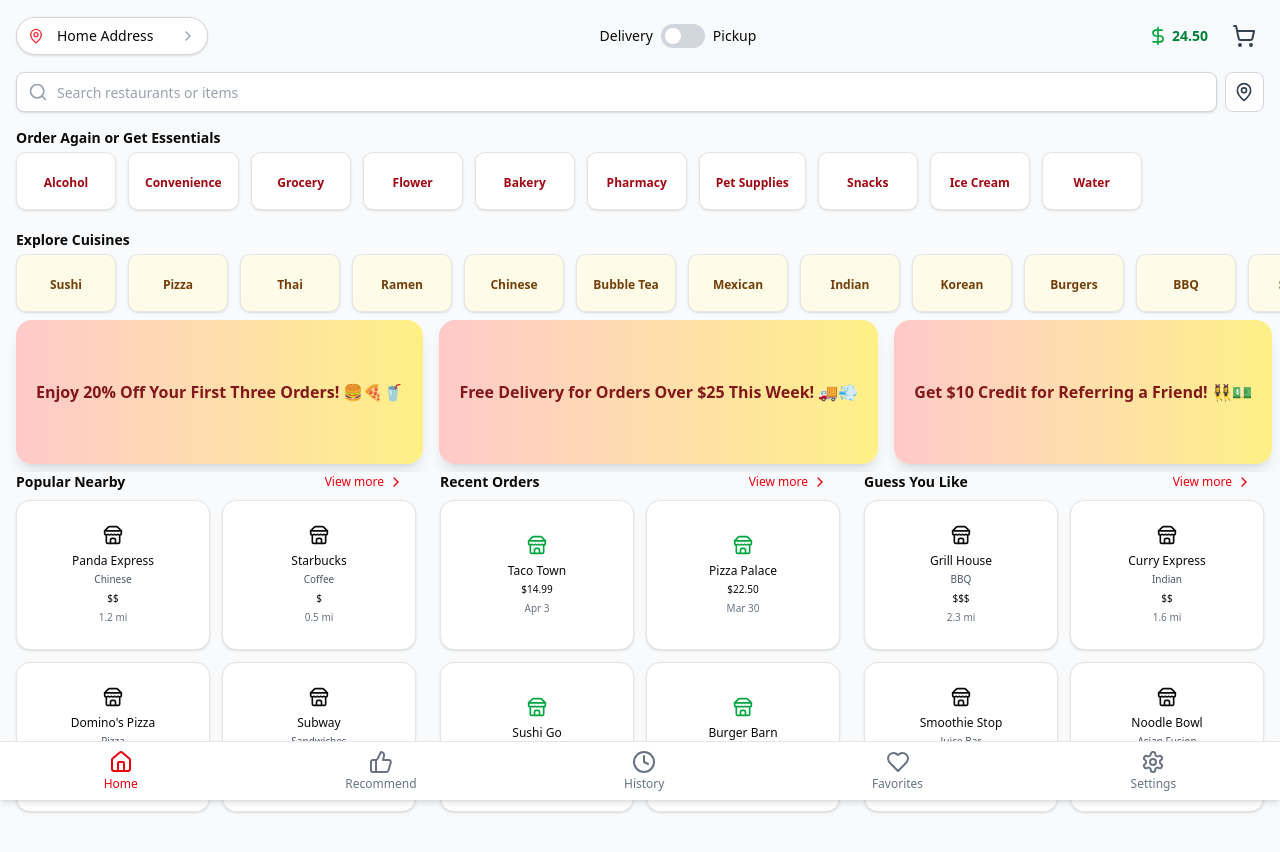
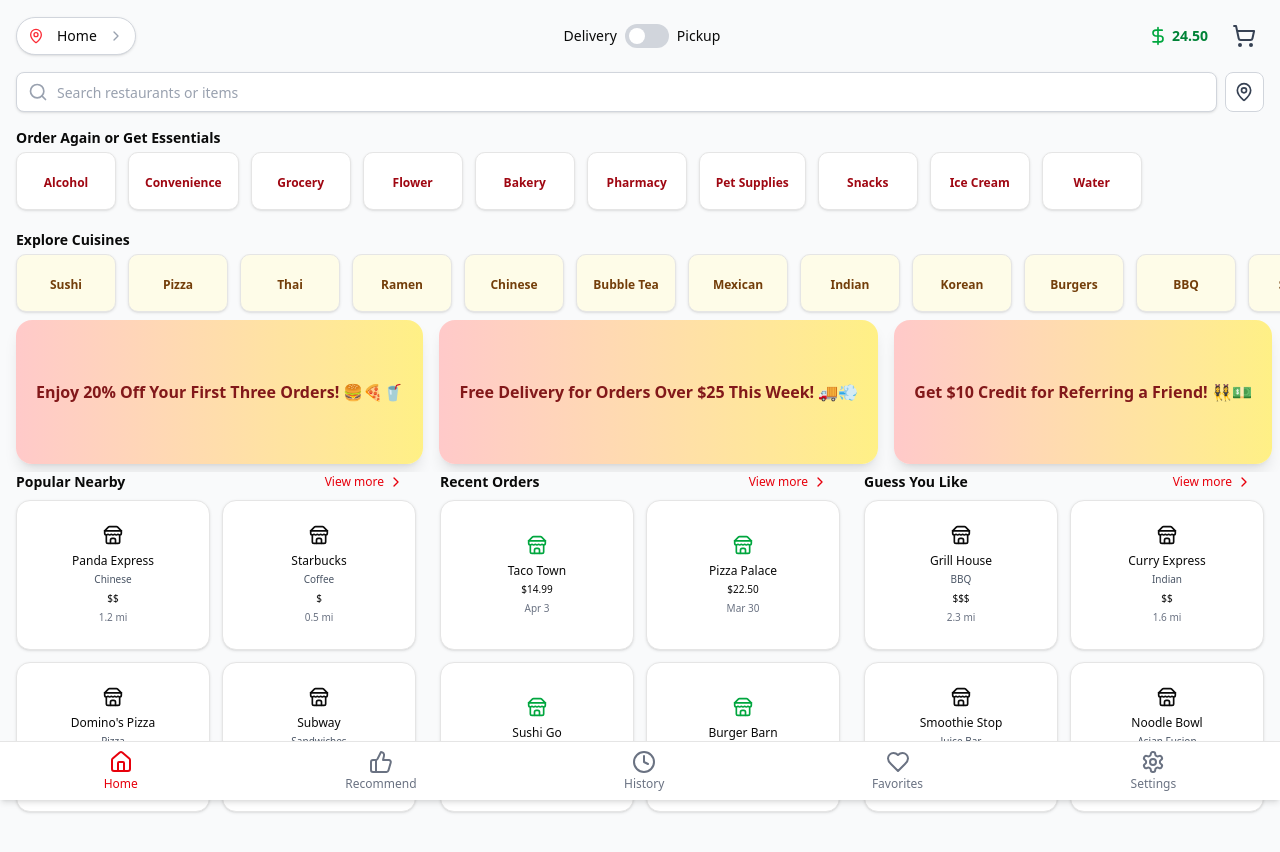
Before and after one commit to YZCUS/doordash-prototype, a React (Vite) app: page / in a window 1280 px wide. Shown: the top 852 px of the page. Built offline with nearby package versions, Linux system fonts and the light colour scheme.

Commit message:
adjsut_address-selector_width

```diff
--- a/src/App.jsx
+++ b/src/App.jsx
@@ -156,7 +156,7 @@
   return (
     <div className="flex justify-between items-center gap-2 flex-wrap"> {/* Added flex-wrap for smaller screens */}
       {/* Address Selector */}
-      <div className="relative w-40 sm:w-48"> {/* Adjusted width */}
+      <div className="relative w-40 sm:w-30"> {/* Adjusted width */}
         <select
           className="w-full appearance-none rounded-full border border-gray-300 bg-white pl-10 pr-8 py-2 shadow-sm text-sm focus:outline-none focus:ring-2 focus:ring-red-400"
           value={selectedAddress}
@@ -819,7 +819,7 @@
         <CardContent className="p-4 space-y-3">
           <h3 className="text-base font-semibold flex items-center gap-2"><MapPin className="w-5 h-5 text-red-600" /> Addresses</h3>
           {/* List existing addresses - simplified */}
-          <div className="text-sm text-gray-700 p-2 border rounded-md bg-gray-50">Home Address - 123 Main St...</div>
+          <div className="text-sm text-gray-700 p-2 border rounded-md bg-gray-50">Home - 123 Main St...</div>
           <div className="text-sm text-gray-700 p-2 border rounded-md bg-gray-50">Work - 456 Office Ave...</div>
           <Button variant="outline" size="sm" className="w-full">Manage Addresses</Button>
         </CardContent>
@@ -984,8 +984,8 @@
   const [currentOrderDetails, setCurrentOrderDetails] = useState(null); // To hold data for summary OR receipt page
   const [mode, setMode] = useState("delivery"); // 'delivery' or 'pickup'
   const [balance] = useState(24.50); // User balance
-  const [selectedAddress, setSelectedAddress] = useState("Home Address"); // Currently selected address
-  const addresses = ["Home Address", "Work", "123 Main St", "Office"]; // Available addresses
+  const [selectedAddress, setSelectedAddress] = useState("Home"); // Currently selected address
+  const addresses = ["Home", "Work", "123 Main St", "Office"]; // Available addresses
   const [cart, setCart] = useState([]); // Global cart state
 
   // --- Cart Management Functions ---
```
